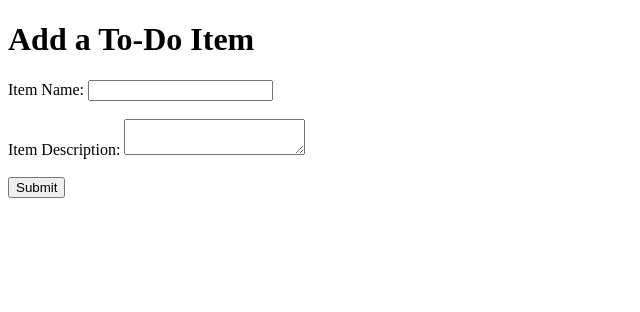
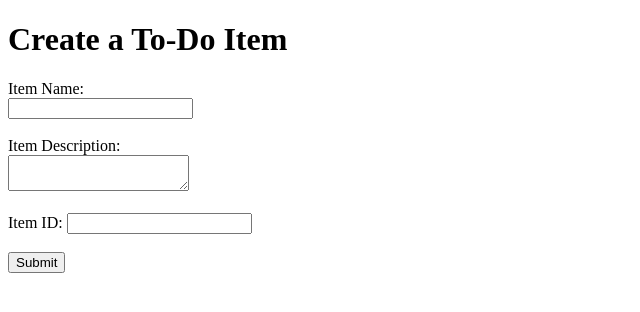
Before and after one commit to pradeepdhanave/Devops-Learning, a plain HTML site: page templates/todo.html in a window 1280 px wide. Shown: the whole page, without its empty margins (0-640 px from the left). Drawn offline with Linux system fonts and the light colour scheme.

Commit message:
Add Item ID field to To-Do form

```diff
--- a/templates/todo.html
+++ b/templates/todo.html
@@ -4,13 +4,16 @@
     <title>To-Do Page</title>
 </head>
 <body>
-    <h1>Add a To-Do Item</h1>
+    <h1>Create a To-Do Item</h1>
     <form action="/submittodoitem" method="POST">
-        <label for="itemName">Item Name:</label>
+        <label for="itemName">Item Name:</label><br>
         <input type="text" id="itemName" name="itemName" required><br><br>
 
-        <label for="itemDescription">Item Description:</label>
+        <label for="itemDescription">Item Description:</label><br>
         <textarea id="itemDescription" name="itemDescription" required></textarea><br><br>
+
+        <label for="itemId">Item ID:</label>
+        <input type="text" id="itemId" name="itemId" required><br><br>
 
         <button type="submit">Submit</button>
     </form>
```
